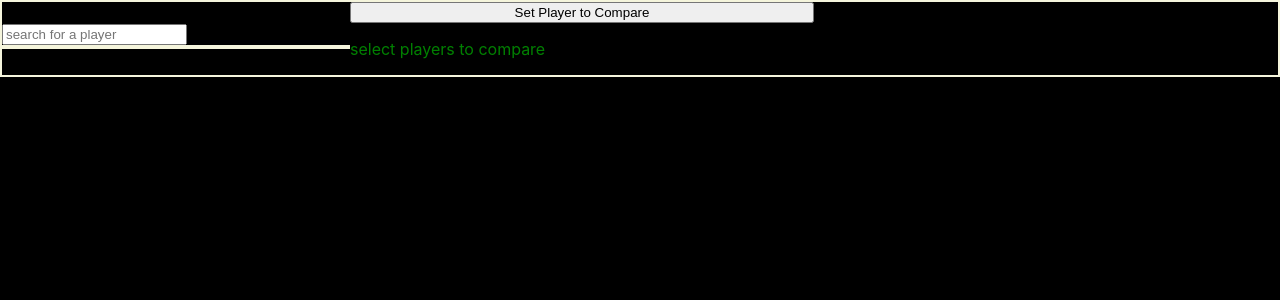
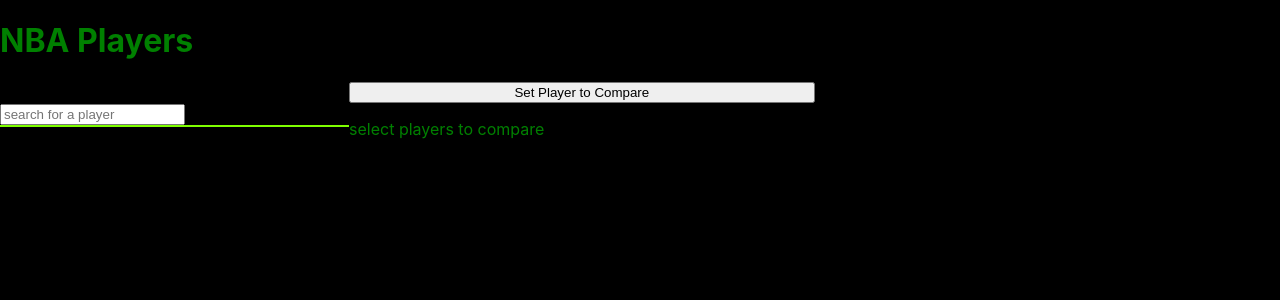
Before and after one commit to samorgan32/sei-proj-2-nba, a React (Create React App) app: page / in a window 1280 px wide. Shown: the top 300 px of the page. Built offline with nearby package versions, Linux system fonts and the light colour scheme.

Commit message:
css styling continued

```diff
--- a/src/App.css
+++ b/src/App.css
@@ -9,7 +9,7 @@
 
 .main {
     display: grid;
-    border: 2px solid beige;
+    /* border: 2px solid beige; */
     grid-template-columns: .75fr 1fr 1fr;
     grid-template-rows: 1fr;
 
@@ -17,25 +17,38 @@
 
 .search{
     grid-column-start: 1;
-    grid-row-start: 1 / span 3;
 }
 
 .buttons {
     grid-column-start: 2;
+    grid-column-end: 3;
+
 }
 
 .player-list {
-    border: 2px solid beige;
+    border-top:2px solid chartreuse;
 }
 
 .player {
+    display: flex;
     border: 2px solid beige;
     grid-column-start: 2;
     grid-row-start: 2;
+    max-height: 55vh;
+    min-height: 55vh;
+    flex-direction: column;
+    justify-content: center;
+    align-items: center;
 }
 
 .player-comparison {
+    display: flex;
     border: 2px solid beige;
     grid-column-start: 3;
     grid-row-start: 2;
+    max-height: 55vh;
+    min-height: 55vh;
+    flex-direction: column;
+    justify-content: center;
+    align-items: stretch;
 }
--- a/src/App.js
+++ b/src/App.js
@@ -29,6 +29,8 @@
 
 
     <div>
+
+      <h1>NBA Players</h1>
 
       <div className='main'>
 
```
